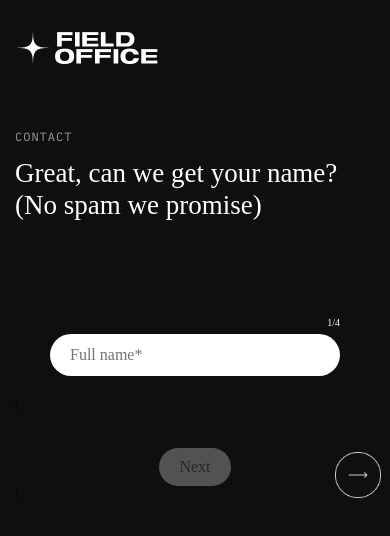
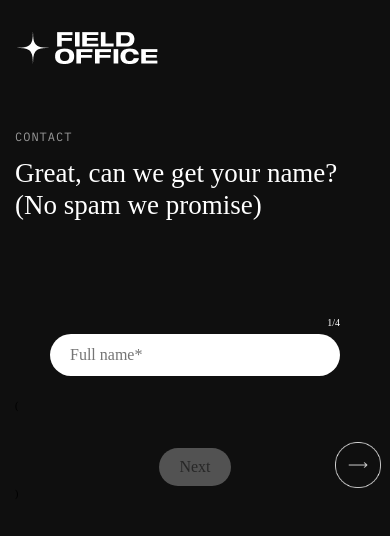
Before and after one commit to robbiebart/field-office-test, a React (Create React App) app: page / in a window 390 px wide. Shown: the top 536 px of the page. Built offline with nearby package versions, Linux system fonts and the light colour scheme; a web font is replaced by a local one.

Commit message:
bug fix: mobile arrow position, which had been thrown off during development

```diff
--- a/src/App.scss
+++ b/src/App.scss
@@ -16,7 +16,7 @@ body {
 		width: 4.6rem;
 		height: 4.5rem;
 
-		top: 35.6rem;
+		top: 34.6rem;
 		left: 0.9rem;
 		padding: 0;
 		border: 0;
@@ -49,7 +49,7 @@ body {
 		width: 4.6rem;
 		height: 4.5rem;
 		padding: 0;
-		top: 35.6rem;
+		top: 34.6rem;
 		right: 0.9rem;
 		background: transparent;
 		border: 0;
```
